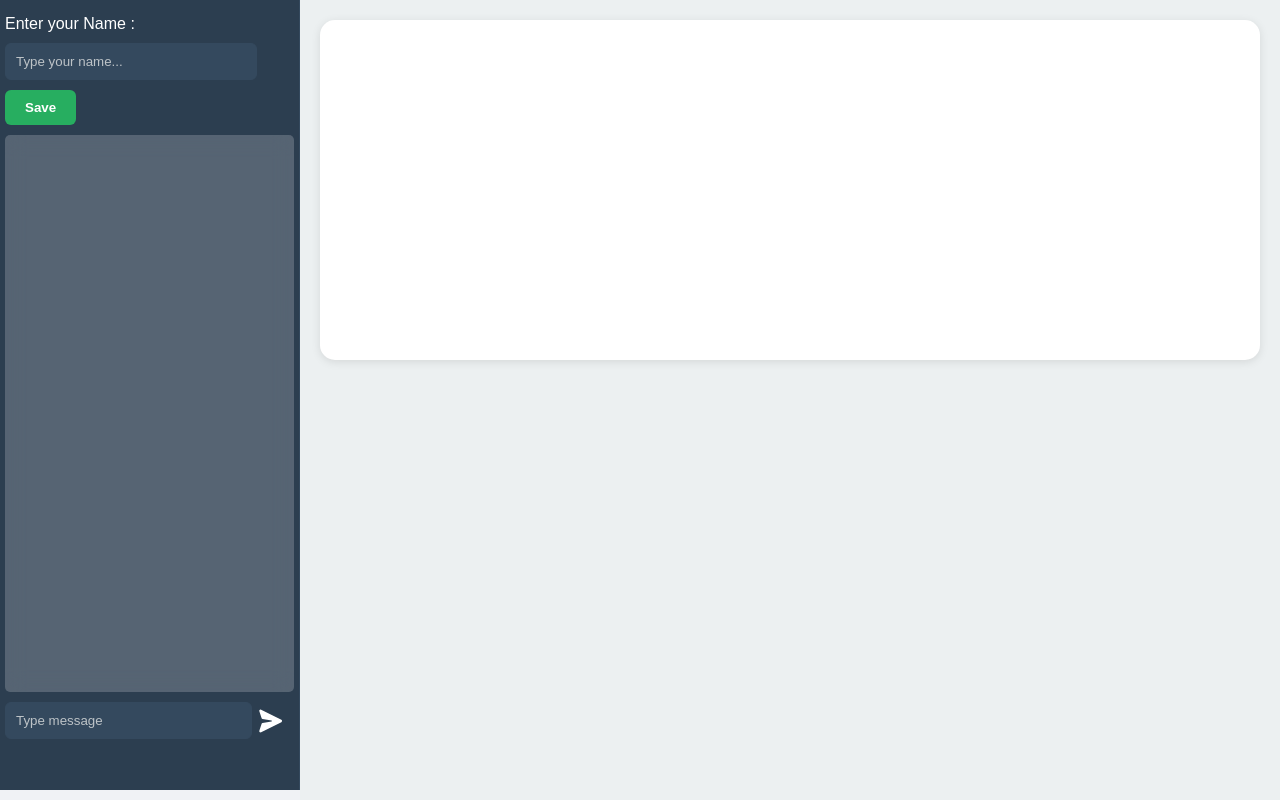
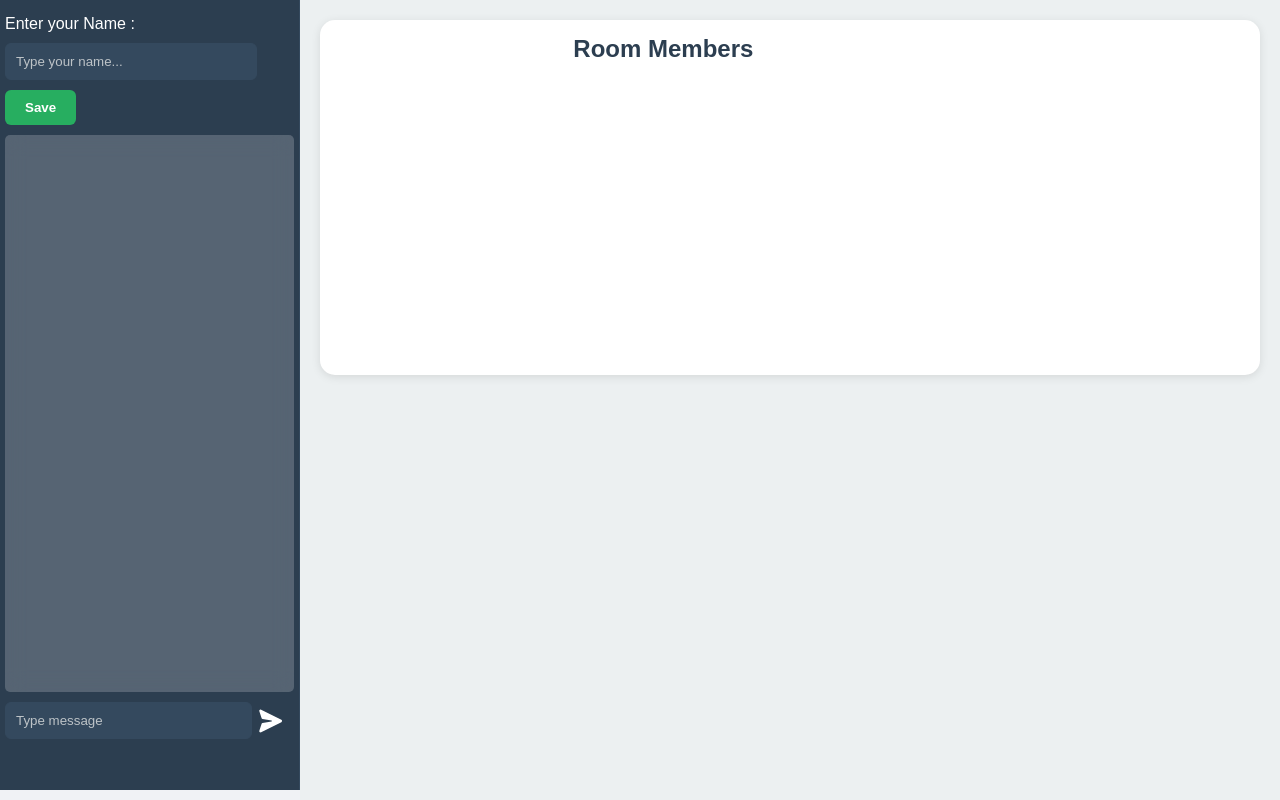
Before and after one commit to darshanC07/Card-Game, a Flask app: template templates/index.html in a window 1280 px wide. Run offline with Flask 3, Linux system fonts and the light colour scheme; the template is opened without the code that fills it, so the values that code supplies are empty; some libraries are stand-ins or nearby versions.

Commit message:
added room member section and player with card played

```diff
--- a/templates/index.html
+++ b/templates/index.html
@@ -90,6 +90,10 @@
         box-shadow: 0 2px 10px rgba(0, 0, 0, 0.1);
         margin-bottom: 20px;
         overflow-y: auto;
+        display: flex;
+        padding-top: 15px;
+        /* grid-template-columns: auto auto; */
+        justify-content: space-evenly;
       }
       .gameplay .card {
         height: auto;
@@ -176,6 +180,21 @@
         margin: 0;
         padding: 20px;
       }
+      .members {
+        display: grid;
+        /* grid-template-columns: repeat(auto-fill, minmax(100px, 1fr)); */
+        grid-template-columns: 60px 60px 60px;
+        gap: 20px;
+        margin-left: 20px;
+      }
+
+      .member {
+        display: flex;
+        flex-direction: column;
+        align-items: center;
+        text-align: center;
+      }
+
       ::-webkit-scrollbar {
         width: 4px;
       }
@@ -197,22 +216,40 @@
         <label>Enter your Name : </label>
         <input type="text" id="name" placeholder="Type your name..." />
         <button onclick="getName()">Save</button>
-        <div class="messagingArea">
-
-        </div>
-        <div class="message" style="display: flex;align-items: center; column-gap: 5px;">
-
-          <input type="text" placeholder="Type message" id="msg">
-          <svg id="send" xmlns="http://www.w3.org/2000/svg" width="28" height="28" viewBox="0 0 48 48"><path fill="currentColor" d="M7.262 4.244c-1.787-.893-3.765.812-3.146 2.711L8.13 19.26a2 2 0 0 0 1.573 1.352l15.86 2.643c.835.14.835 1.34 0 1.48L9.704 27.378a2 2 0 0 0-1.573 1.352L4.116 41.042c-.62 1.9 1.359 3.605 3.146 2.712l35.494-17.742c1.659-.83 1.659-3.197 0-4.026L7.262 4.244Z"/></svg>
+        <div class="messagingArea"></div>
+        <div
+          class="message"
+          style="display: flex; align-items: center; column-gap: 5px"
+        >
+          <input type="text" placeholder="Type message" id="msg" />
+          <svg
+            id="send"
+            xmlns="http://www.w3.org/2000/svg"
+            width="28"
+            height="28"
+            viewBox="0 0 48 48"
+          >
+            <path
+              fill="currentColor"
+              d="M7.262 4.244c-1.787-.893-3.765.812-3.146 2.711L8.13 19.26a2 2 0 0 0 1.573 1.352l15.86 2.643c.835.14.835 1.34 0 1.48L9.704 27.378a2 2 0 0 0-1.573 1.352L4.116 41.042c-.62 1.9 1.359 3.605 3.146 2.712l35.494-17.742c1.659-.83 1.659-3.197 0-4.026L7.262 4.244Z"
+            />
+          </svg>
         </div>
       </div>
       <div class="gameArea">
         <!-- <h2>Card Played</h2> -->
         <div class="gameplay">
-          <h5 id="playerName"></h5>
+          <div>
+            <h2 style="margin-left: 20px">Room Members</h2>
+            <div class="members" style="margin-left: 20px"></div>
+          </div>
+          <div class="cardPlayer">
+            <div id="player"></div>
+          </div>
         </div>
         <div class="userCardDeck"></div>
       </div>
+
     </div>
     <script type="text/javascript">
       var socket = io();
@@ -226,17 +263,39 @@
           socket.emit("leave_room",userName+" disconnected")
       });
       socket.on("playerJoined",function(data){
+        let playerJoinedMessage = data['username'] + " has joined room"
         let cont = document.createElement("p")
-        cont.innerText = data
+        cont.innerText = playerJoinedMessage
         document.getElementsByClassName("messagingArea")[0].appendChild(cont)
-        console.log(data)
+        // console.log(data)
+        let playerCont = document.createElement('div')
+        playerCont.className = "member"
+        let playerImgCont = document.createElement('div')
+        playerImgCont.innerHTML = `<svg
+                  xmlns="http://www.w3.org/2000/svg"
+                  width="40"
+                  height="40"
+                  viewBox="0 0 1280 1536"
+                  "
+                >
+                  <path
+                    fill="currentColor"
+                    d="M1280 1271q0 109-62.5 187t-150.5 78H213q-88 0-150.5-78T0 1271q0-85 8.5-160.5t31.5-152t58.5-131t94-89T327 704q131 128 313 128t313-128q76 0 134.5 34.5t94 89t58.5 131t31.5 152t8.5 160.5zm-256-887q0 159-112.5 271.5T640 768T368.5 655.5T256 384t112.5-271.5T640 0t271.5 112.5T1024 384z"
+                  />
+                </svg>`
+        playerCont.appendChild(playerImgCont)
+        let playerName = document.createElement('span')
+        playerName.innerText = data['username']
+        playerCont.appendChild(playerName)
+        document.getElementsByClassName('members')[0].appendChild(playerCont)
       })
       socket.on("playerLeft",function(data){
         console.log(data)
       })
       socket.on("otherPlayersCard",function(data){
         console.log(data)
-        addCardToScreen(data)
+        addCardToScreen(data['card'])
+        document.getElementById('player').innerText = data['player'] + " played this card"
       })
       let userCardDeck = {{cardDeck | tojson}}
       let userCardDeckContainer = document.getElementsByClassName("userCardDeck")[0]
@@ -249,7 +308,7 @@
         if(userCardDeck[i]["isQuestion"]==="True"){
           cardTypeContainer.innerText = "Module : "+userCardDeck[i]["module"]
           optionsContainer.className = "options"
-          for(let m = 1;m<=4;m++){
+          for(let m = 0;m<4;m++){
             let option = document.createElement("div")
             option.className = "option"
             option.innerText = userCardDeck[i]["options"][m]
@@ -267,7 +326,10 @@
           cardContainer.appendChild(optionsContainer)
         }
         cardContainer.addEventListener("click",()=>{
-          socket.emit("cardPlayed", userCardDeck[i])
+          socket.emit("cardPlayed", {
+            'player' : userName,
+            'card' : userCardDeck[i]
+          })
         })
         userCardDeckContainer.appendChild(cardContainer)
       }
@@ -283,6 +345,10 @@
         document.getElementsByClassName("messagingArea")[0].appendChild(cont)
       })
 
+      socket.on('connectedUsers',function(data){
+
+      })
+
       function addCardToScreen(data){
         let cardContainer = document.createElement("div")
         cardContainer.className = "card"
@@ -292,10 +358,17 @@
         if(data["isQuestion"]==="True"){
           cardTypeContainer.innerText = "Module : "+data["module"]
           optionsContainer.className = "options"
-          for(let m = 1;m<=4;m++){
+          for(let m = 0;m<4;m++){
             let option = document.createElement("div")
             option.className = "option"
             option.innerText = data["options"][m]
+            option.addEventListener('click',function(){
+              if(m+1==data['correctAnswer']){
+                alert("Correct answer")
+              } else{
+                alert("Wrong Answer")
+              }
+            })
             optionsContainer.appendChild(option)
           }
         }else{
@@ -309,14 +382,14 @@
         if(data["isQuestion"]==="True"){
           cardContainer.appendChild(optionsContainer)
         }
-        let lastElement = document.getElementsByClassName("gameplay")[0].lastElementChild
-        if(document.getElementsByClassName("gameplay")[0].childElementCount>1){
+        let lastElement = document.getElementsByClassName("cardPlayer")[0].lastElementChild
+        if(document.getElementsByClassName("cardPlayer")[0].childElementCount>1){
           if(lastElement.className === "card"){
-            document.getElementsByClassName("gameplay")[0].removeChild(lastElement)
-            document.getElementsByClassName("gameplay")[0].appendChild(cardContainer)
+            document.getElementsByClassName("cardPlayer")[0].removeChild(lastElement)
+            document.getElementsByClassName("cardPlayer")[0].appendChild(cardContainer)
           }
         }
-        document.getElementsByClassName("gameplay")[0].appendChild(cardContainer)
+        document.getElementsByClassName("cardPlayer")[0].appendChild(cardContainer)
       }
       function getName(){
        userName = document.getElementById("name").value
@@ -325,6 +398,26 @@
             let roomData = {"userName" : userName,"room" : room};
             socket.emit("join_room",roomData)
             console.log("connected to "+room)
+            let playerCont = document.createElement('div')
+        playerCont.className = "member"
+        let playerImgCont = document.createElement('div')
+        playerImgCont.innerHTML = `<svg
+                  xmlns="http://www.w3.org/2000/svg"
+                  width="40"
+                  height="40"
+                  viewBox="0 0 1280 1536"
+                  style="margin-bottom: 5px; position: relative; left: 7px"
+                >
+                  <path
+                    fill="currentColor"
+                    d="M1280 1271q0 109-62.5 187t-150.5 78H213q-88 0-150.5-78T0 1271q0-85 8.5-160.5t31.5-152t58.5-131t94-89T327 704q131 128 313 128t313-128q76 0 134.5 34.5t94 89t58.5 131t31.5 152t8.5 160.5zm-256-887q0 159-112.5 271.5T640 768T368.5 655.5T256 384t112.5-271.5T640 0t271.5 112.5T1024 384z"
+                  />
+                </svg>`
+        playerCont.appendChild(playerImgCont)
+        let playerName = document.createElement('span')
+        playerName.innerText = userName
+        playerCont.appendChild(playerName)
+        document.getElementsByClassName('members')[0].appendChild(playerCont)
           }
       }
     </script>
```
